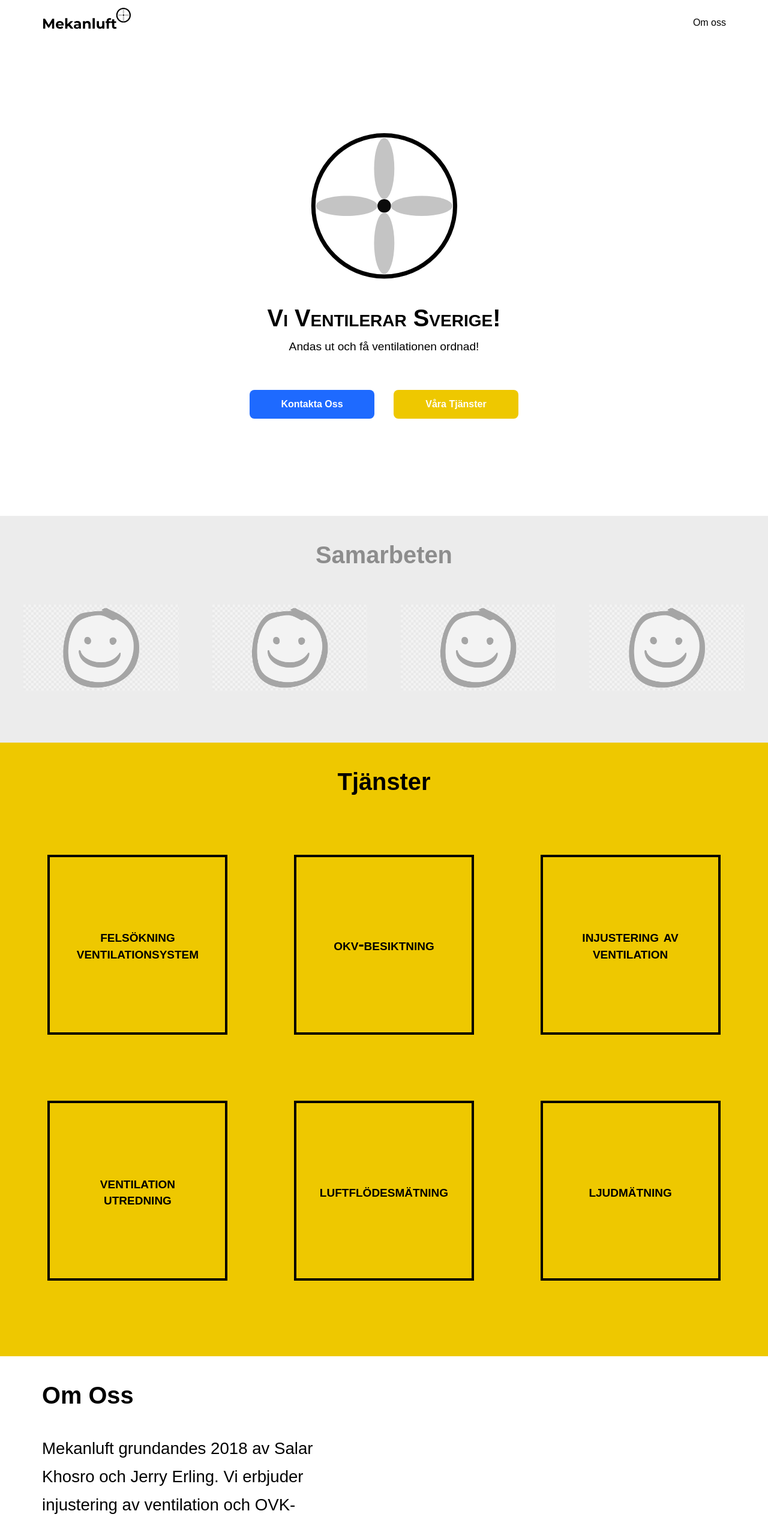
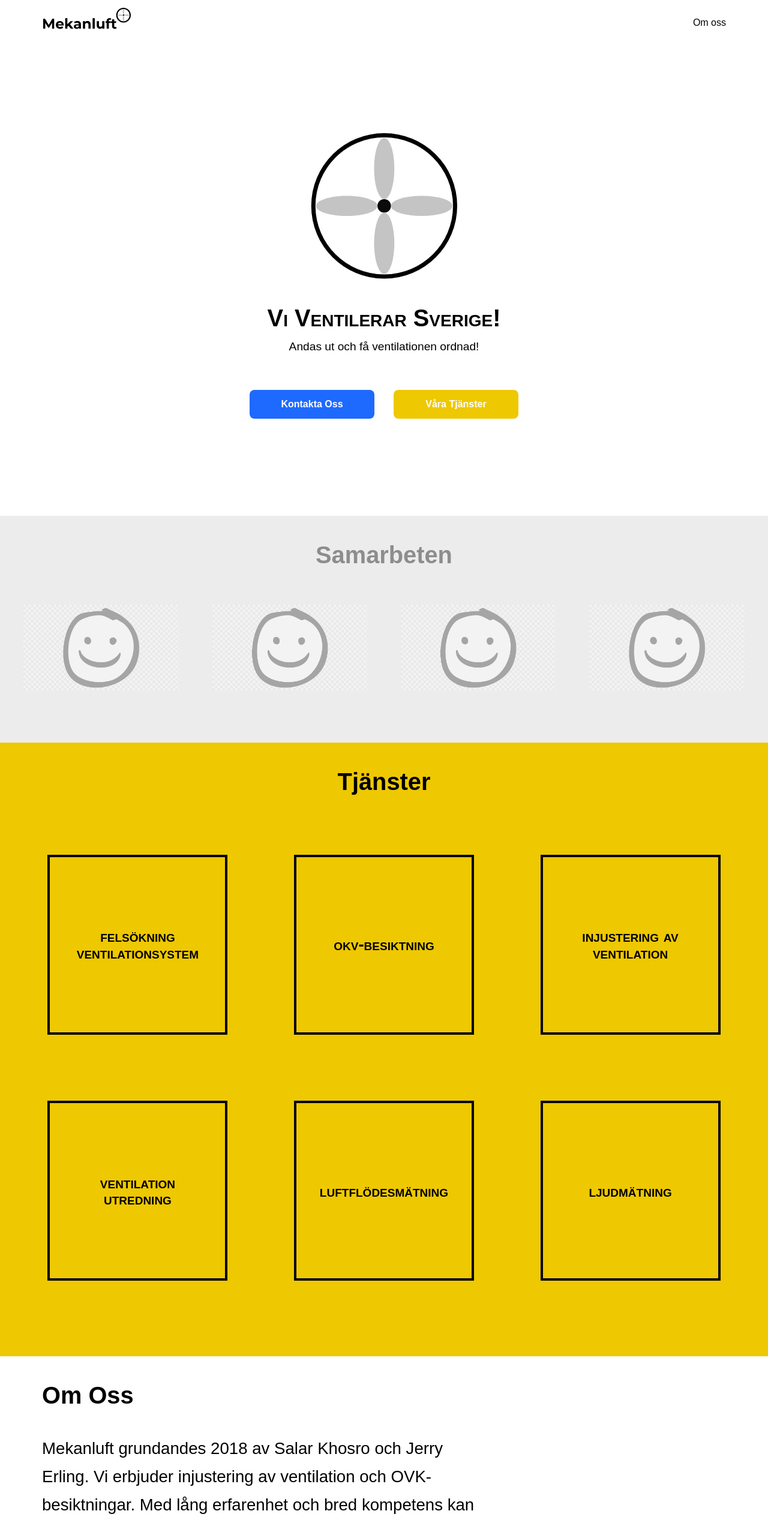
Before and after one commit to maxerling/landing-page-project, a React (Create React App) app: page / in a window 1280 px wide. Shown: the top 2539 px of the page at 60% size. Built offline with nearby package versions, Linux system fonts and the light colour scheme.

Commit message:
fixed about section and removed comments@

```diff
--- a/src/components/AboutSection.tsx
+++ b/src/components/AboutSection.tsx
@@ -20,11 +20,16 @@ const HeaderText = styled.h1`
 
 const Text = styled.p`
   display: flex;
-  font-size: 1.728rem;
+  font-size: 1.44rem;
   overflow-wrap: break-word;
-  width: 40%;
+  width: 80%;
   text-align: left;
   line-height: 1.7;
+
+  @media (min-width: 1272px) {
+    font-size: 1.728rem;
+    width: 60%;
+  }
 `;
 
 export const AboutSection: React.FC<AboutSectionProps> = ({}) => {
@@ -37,17 +42,6 @@ export const AboutSection: React.FC<AboutSectionProps> = ({}) => {
         bred kompetens kan vi garantera väl genomförda leveranser inom bestämd
         tidsram.
       </Text>
-      {/*<ContentWrapper>
-      <Content>
-        <HeaderText>Om oss</HeaderText>
-        <Text>
-          Mekanluft grundandes 2018 av Salar Khosro och Jerry Erling. Vi
-          erbjuder injustering av ventilation och OVK-besiktningar. Med lång
-          erfarenhet och bred kompetens kan vi garantera väl genomförda
-          leveranser inom bestämd tidsram.
-        </Text>
-      </Content>
-    </ContentWrapper>*/}
     </ContentWrapper>
   );
 };
```
Also changed, not shown: src/components/CTASection.tsx (+0 -12 lines), src/components/CollabSection.tsx (+0 -14 lines).
